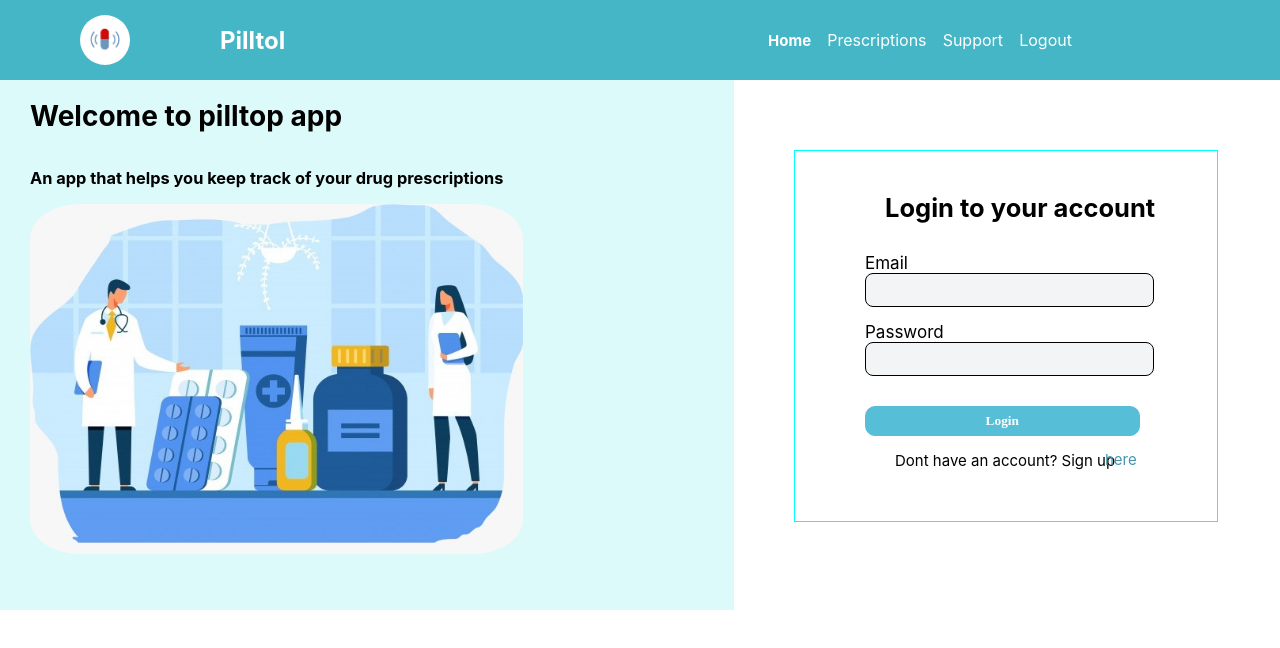
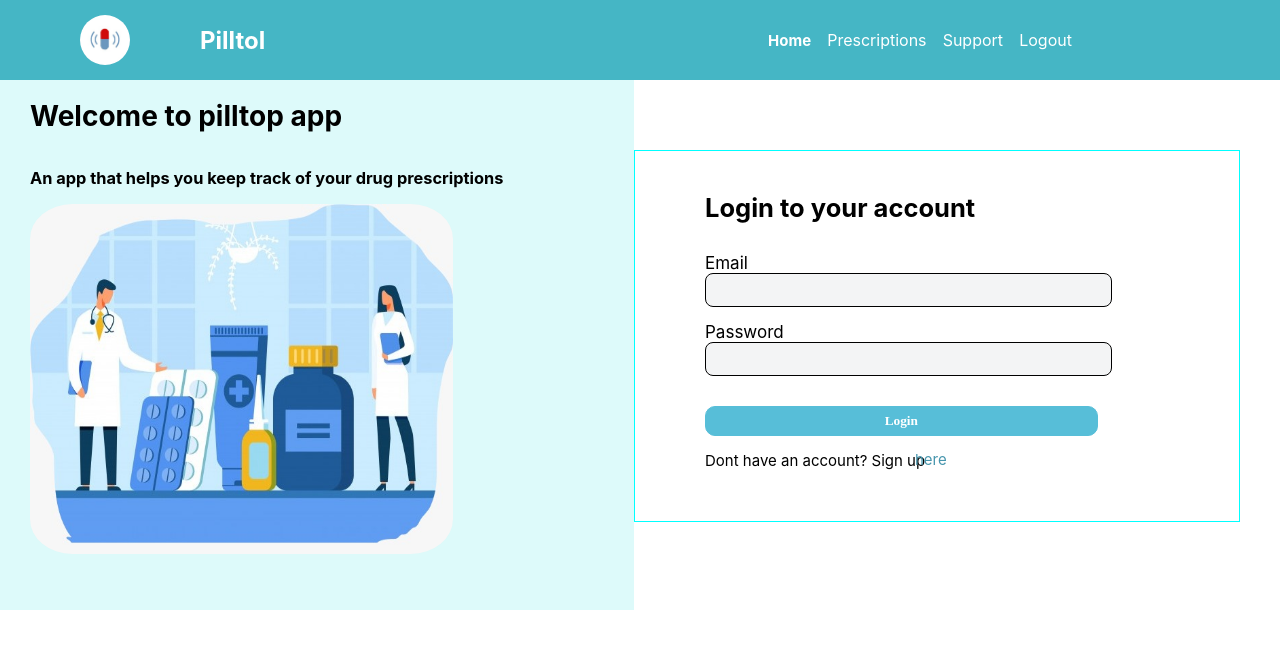
Before and after one commit to adebammytayo123/Pilltop, a React (Create React App) app: page /home in a window 1280 px wide. Shown: the top 648 px of the page. Built offline with nearby package versions, Linux system fonts and the light colour scheme.

Commit message:
made new changes

```diff
--- a/src/App.css
+++ b/src/App.css
@@ -45,12 +45,13 @@
 }
 .pab {
   display: flex;
+  width: 100%;
 }
 .app {
   display: flex;
   flex-direction: column ;
   background-color: rgb(221, 250, 250);
-  width: 55%;
+  width: 50%;
   min-height: 530px;
   padding-left: 30px;
   text-align: left;
@@ -64,16 +65,16 @@
 .last {
   border: 1px solid aqua;
   height: 350px;
-  width: 33%;
+  width: 50%;
   margin-top: 70px;
-  margin-left: 60px;
+  margin-right: 40px;
   padding-top: 20px;
   font-size: 17px;
   text-align: start;
   float: right;
 }
 h2 {
-  margin-left: 90px;
+  margin-left: 70px;
   padding-bottom: -40px;
 }
 form {
@@ -113,12 +114,12 @@
   outline: none;
 }
 .an{
-  margin-left: 100px;
+  margin-left: 70px;
   margin-bottom: 0px;
   font-size: 15px;
 }
 .we {
-  padding-left: 310px;
+  padding-left: 280px;
   color: rgb(70, 149, 173);
   font-weight: normal;
   font-size: 15px;
```
